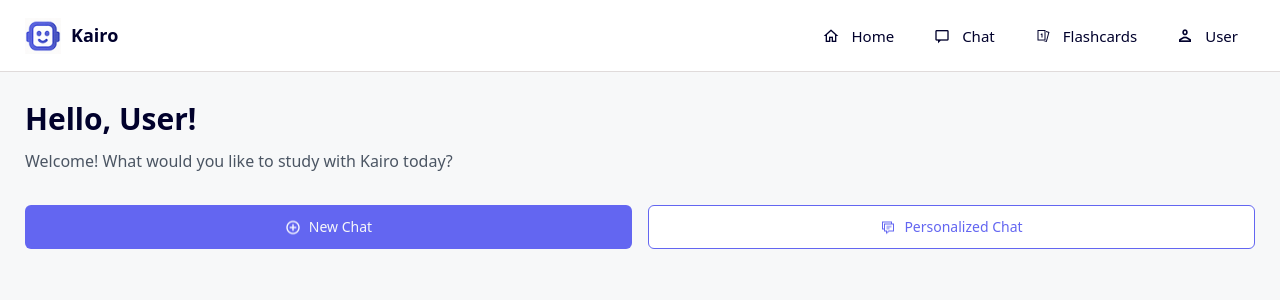
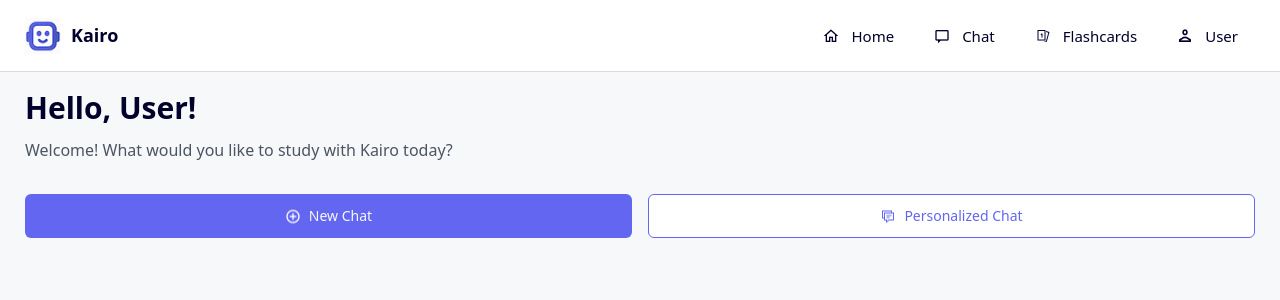
Before and after one commit to moisesferreira123/ChatBot-educacional, a SvelteKit app in the folder kairo-study/: page /home in a window 1280 px wide. Shown: the top 300 px of the page. Built offline with nearby package versions, Linux system fonts and the light colour scheme.

Commit message:
Pequenas mudanças

```diff
--- a/kairo-study/src/routes/flashcards/+page.svelte
+++ b/kairo-study/src/routes/flashcards/+page.svelte
@@ -21,7 +21,7 @@
   }
 
   main {
-    padding-top: 96px;
+    padding-top: 85px;
     margin: 0 25px;
   }
 </style>
--- a/kairo-study/src/routes/home/+page.svelte
+++ b/kairo-study/src/routes/home/+page.svelte
@@ -22,7 +22,7 @@
   }
 
   main {
-    padding-top: 96px;
+    padding-top: 85px;
     margin: 0 25px;
   }
 </style>
```
